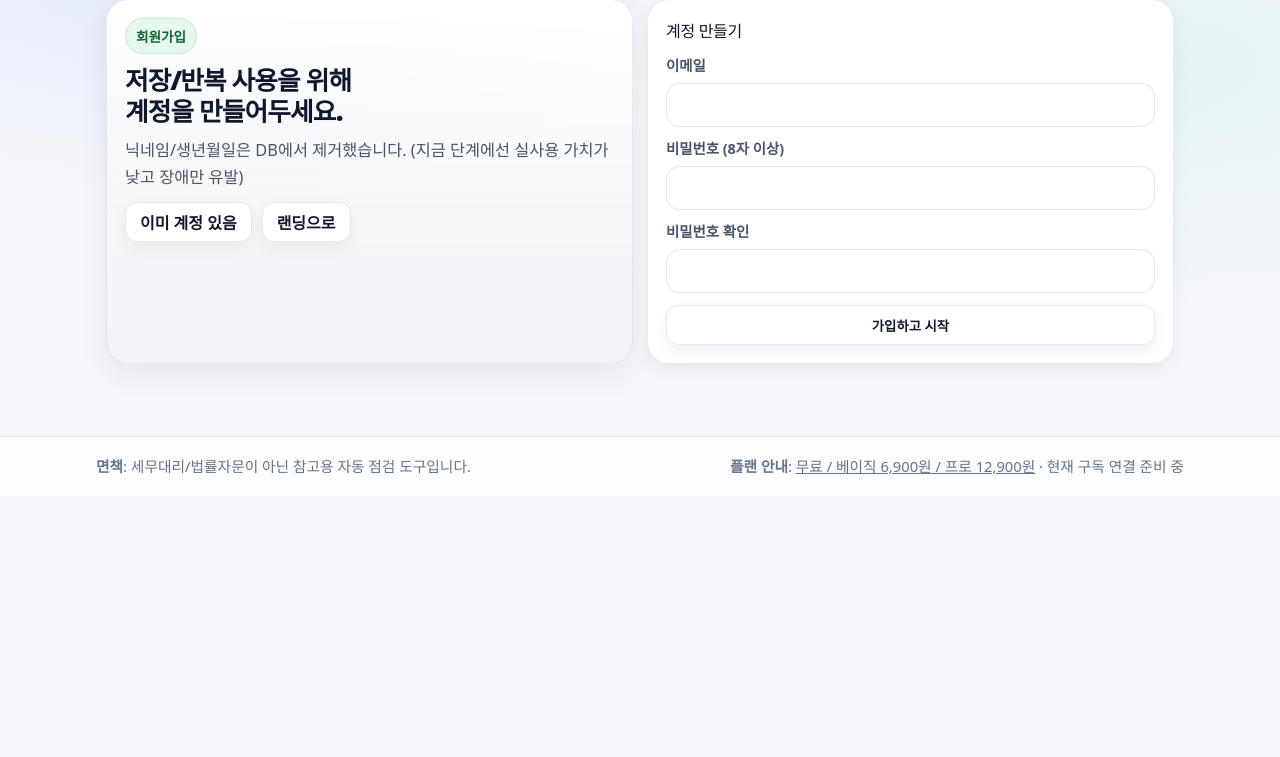
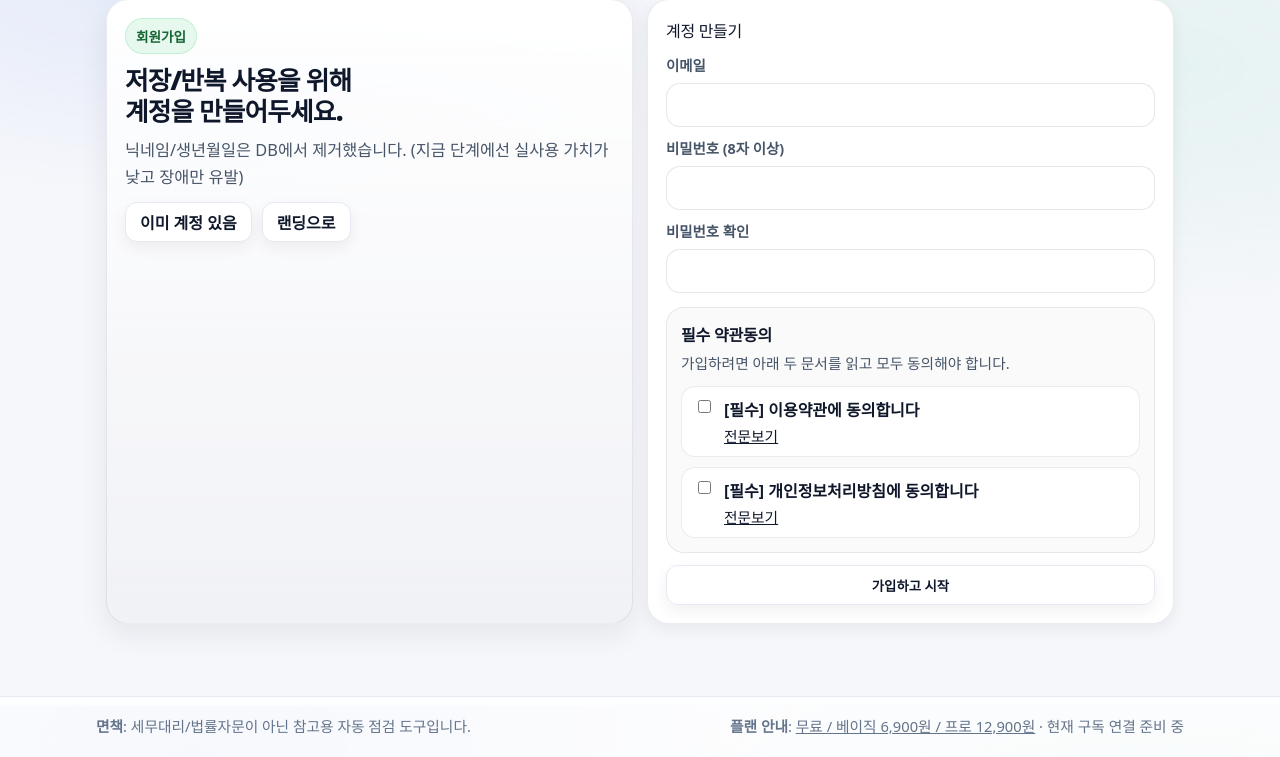
Before and after one commit to TNIFL/SafeToSpend, a Flask app: page /register in a window 1280 px wide. Shown: the part 94-851 px from the top of the page. Before the commit the page ends 568 px from the top, so only its background shows below. Run offline with Flask 3, Linux system fonts and the light colour scheme.

Commit message:
feat: add required signup consent ui

```diff
--- a/routes/web/auth.py
+++ b/routes/web/auth.py
@@ -1,10 +1,25 @@
 # routes/web/auth.py
-from flask import Blueprint, render_template, request, redirect, url_for, flash, session
+from pathlib import Path
+
+from flask import Blueprint, abort, render_template, request, redirect, url_for, flash, session
 
 from services.auth import register_user, authenticate
 from services.dashboard_state import save_state
 
 web_auth_bp = Blueprint("web_auth", __name__)
+_LEGAL_DOC_ROOT = Path(__file__).resolve().parents[2] / "docs" / "legal"
+_LEGAL_DOCUMENTS = {
+    "terms": {
+        "title": "이용약관",
+        "subtitle": "현재 구현 기준 초안",
+        "filename": "terms_of_service_draft.md",
+    },
+    "privacy": {
+        "title": "개인정보처리방침",
+        "subtitle": "현재 구현 기준 초안",
+        "filename": "privacy_policy_draft.md",
+    },
+}
 
 
 def _maybe_save_guest_to_db(user_id: int) -> None:
@@ -17,12 +32,39 @@ def _maybe_save_guest_to_db(user_id: int) -> None:
         session.pop("g_dirty", None)
 
 
+def _required_consents_given() -> bool:
+    return (
+        request.form.get("agree_terms") == "on"
+        and request.form.get("agree_privacy") == "on"
+    )
+
+
+def _load_legal_document(kind: str) -> dict:
+    spec = _LEGAL_DOCUMENTS.get(kind)
+    if spec is None:
+        abort(404)
+
+    path = _LEGAL_DOC_ROOT / spec["filename"]
+    if not path.exists():
+        abort(404)
+
+    return {
+        "title": spec["title"],
+        "subtitle": spec["subtitle"],
+        "body_text": path.read_text(encoding="utf-8"),
+    }
+
+
 @web_auth_bp.route("/register", methods=["GET", "POST"])
 def register():
     if request.method == "POST":
         email = request.form.get("email") or ""
         password = request.form.get("password") or ""
         password2 = request.form.get("password2") or ""
+
+        if not _required_consents_given():
+            flash("이용약관과 개인정보처리방침에 동의해야 가입할 수 있습니다.", "error")
+            return redirect(url_for("web_auth.register"))
 
         if password != password2:
             flash("비밀번호가 서로 다릅니다.", "error")
@@ -37,6 +79,16 @@ def register():
         return redirect(url_for("web_auth.login"))
 
     return render_template("register.html")
+
+
+@web_auth_bp.get("/legal/terms")
+def terms_document():
+    return render_template("legal_document.html", **_load_legal_document("terms"))
+
+
+@web_auth_bp.get("/legal/privacy")
+def privacy_document():
+    return render_template("legal_document.html", **_load_legal_document("privacy"))
 
 
 @web_auth_bp.route("/login", methods=["GET", "POST"])
--- a/templates/register.html
+++ b/templates/register.html
@@ -13,6 +13,15 @@
   .form-grid{margin-top:12px;display:grid;gap:10px;}
   .field .label{display:block;margin-bottom:8px;color:var(--muted);font-weight:900;font-size:.9rem;}
   .field input{width:100%;height:44px;padding:0 12px;border-radius:14px;border:1px solid rgba(15,23,42,.10);background:#fff;}
+  .consent-wrap{margin-top:14px;padding:14px;border-radius:18px;border:1px solid rgba(15,23,42,.08);background:rgba(15,23,42,.02);}
+  .consent-title{font-weight:1000;letter-spacing:-.2px;}
+  .consent-note{margin-top:6px;color:var(--muted);font-size:.92rem;line-height:1.5;}
+  .consent-list{margin-top:12px;display:grid;gap:10px;}
+  .consent-item{display:flex;gap:10px;align-items:flex-start;padding:10px 12px;border-radius:14px;background:#fff;border:1px solid rgba(15,23,42,.08);}
+  .consent-item input{margin-top:3px;flex:0 0 auto;}
+  .consent-copy{display:grid;gap:4px;min-width:0;}
+  .consent-links{display:flex;gap:8px;flex-wrap:wrap;align-items:center;}
+  .consent-links a{font-size:.92rem;}
   .row{margin-top:12px;display:flex;gap:10px;flex-wrap:wrap;align-items:center;}
   @media (max-width:980px){.auth-grid{grid-template-columns:1fr;}}
 </style>
@@ -53,6 +62,33 @@
           </label>
         </div>
 
+        <div class="consent-wrap">
+          <div class="consent-title">필수 약관동의</div>
+          <div class="consent-note">가입하려면 아래 두 문서를 읽고 모두 동의해야 합니다.</div>
+
+          <div class="consent-list">
+            <label class="consent-item">
+              <input name="agree_terms" type="checkbox" required>
+              <span class="consent-copy">
+                <strong>[필수] 이용약관에 동의합니다</strong>
+                <span class="consent-links">
+                  <a href="{{ url_for('web_auth.terms_document') }}" target="_blank" rel="noopener">전문보기</a>
+                </span>
+              </span>
+            </label>
+
+            <label class="consent-item">
+              <input name="agree_privacy" type="checkbox" required>
+              <span class="consent-copy">
+                <strong>[필수] 개인정보처리방침에 동의합니다</strong>
+                <span class="consent-links">
+                  <a href="{{ url_for('web_auth.privacy_document') }}" target="_blank" rel="noopener">전문보기</a>
+                </span>
+              </span>
+            </label>
+          </div>
+        </div>
+
         <div style="margin-top:12px;">
           <button class="btn solid" type="submit" style="width:100%;">가입하고 시작</button>
         </div>
```
Also changed, not shown: templates/legal_document.html (added, +24 -0 lines), tests/test_auth_register_routes.py (added, +88 -0 lines).
